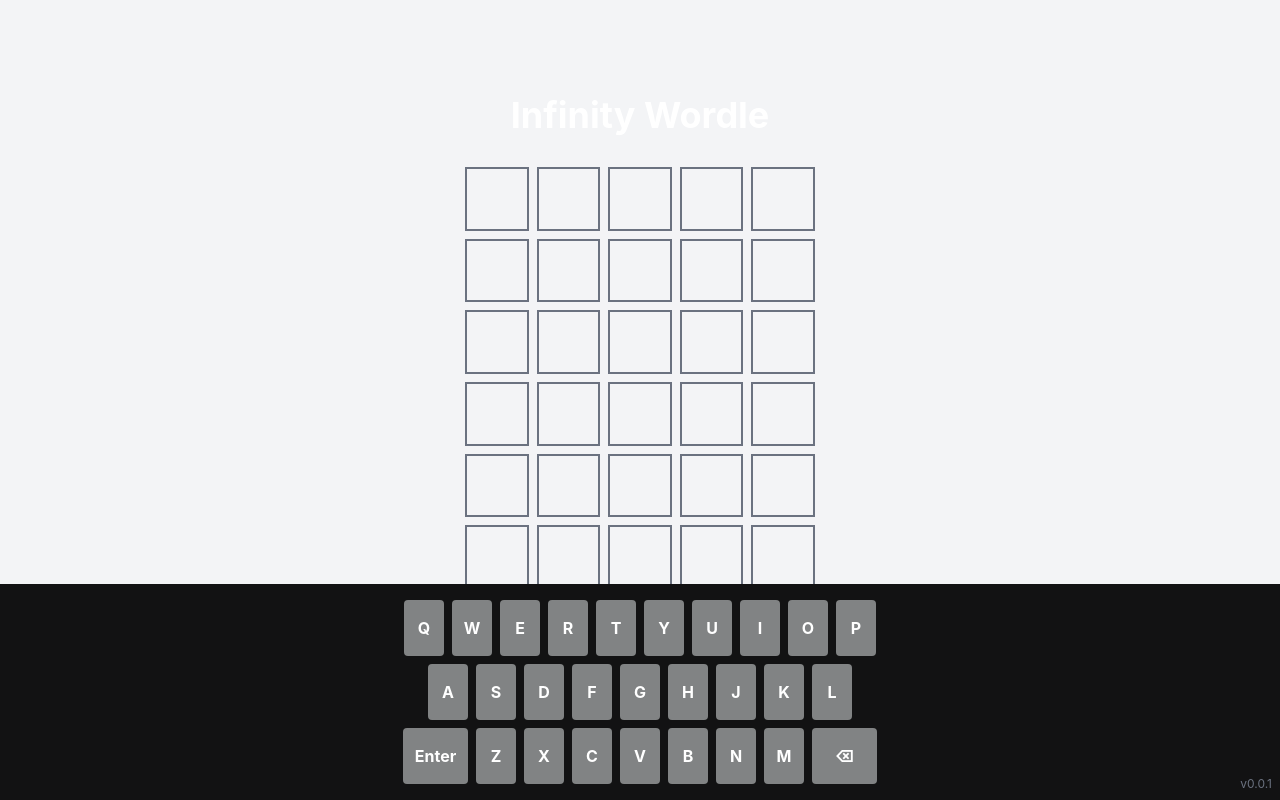
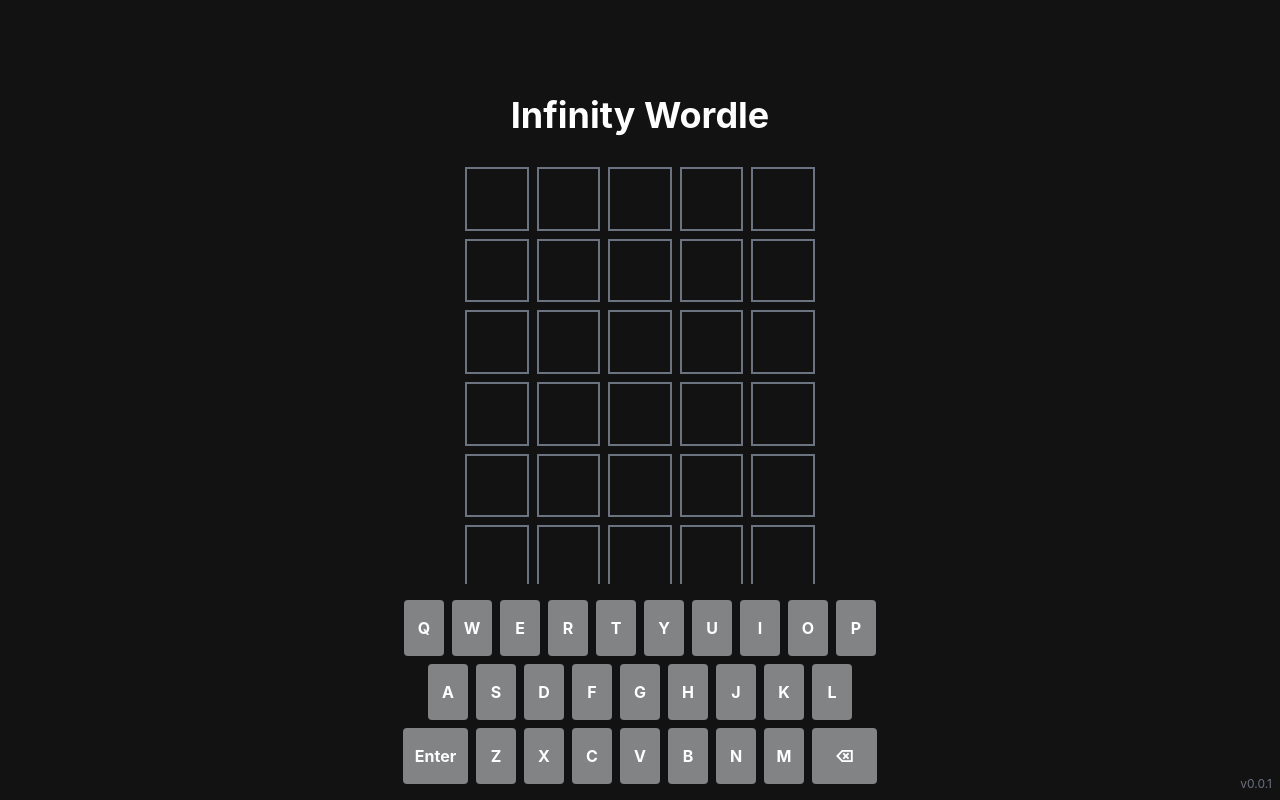
Before and after one commit to awazonable/infinity-wordle, a React (Vite) app: page / in a window 1280 px wide. Built offline with nearby package versions, Linux system fonts and the light colour scheme.

Commit message:
refactor: 設計書に基づいて一から実装し直し

```diff
--- a/package.json
+++ b/package.json
@@ -1,7 +1,7 @@
 {
   "name": "infinity-wordle",
   "private": true,
-  "version": "0.0.11",
+  "version": "0.0.12",
   "type": "module",
   "scripts": {
     "dev": "vite",
--- a/src/App.tsx
+++ b/src/App.tsx
@@ -8,8 +8,8 @@ const App: React.FC = () => {
   const { guesses, currentGuess, handleKeyPress, message, getLetterStates, shareUrl } = useGame();
 
   return (
-    <div className="min-h-screen bg-gray-100 flex flex-col items-center justify-center p-4 pb-24">
-      <h1 className="text-4xl font-bold mb-8">Infinity Wordle</h1>
+    <div className="min-h-screen bg-[#121213] flex flex-col items-center justify-center p-4 pb-24">
+      <h1 className="text-4xl font-bold mb-8 text-white">Infinity Wordle</h1>
       <GameBoard
         guesses={guesses}
         currentGuess={currentGuess}
--- a/src/components/Keyboard.tsx
+++ b/src/components/Keyboard.tsx
@@ -11,10 +11,6 @@ const Keyboard: React.FC<KeyboardProps> = ({ onKeyPress }) => {
     ['Enter', 'Z', 'X', 'C', 'V', 'B', 'N', 'M', '⌫'],
   ];
 
-  const handleKeyClick = (key: string) => {
-    onKeyPress(key);
-  };
-
   return (
     <div className="fixed bottom-0 left-0 right-0 p-4 bg-[#121213]">
       <div className="max-w-[500px] mx-auto">
@@ -24,7 +20,7 @@ const Keyboard: React.FC<KeyboardProps> = ({ onKeyPress }) => {
               {row.map((key) => (
                 <button
                   key={key}
-                  onClick={() => handleKeyClick(key)}
+                  onClick={() => onKeyPress(key)}
                   className={`
                     min-w-[40px] h-14 px-2 rounded
                     bg-wordle-keyboard text-white font-bold
--- a/src/components/Tile.tsx
+++ b/src/components/Tile.tsx
@@ -15,13 +15,13 @@ const Tile: React.FC<TileProps> = ({ letter, state }) => {
       case 'absent':
         return 'bg-wordle-absent';
       default:
-        return 'bg-transparent border-gray-500';
+        return 'bg-[#121213] border-gray-500';
     }
   };
 
   return (
     <div
-      className={`flex items-center justify-center aspect-square border-2 ${getBackgroundColor()} text-white font-bold text-2xl`}
+      className={`flex items-center justify-center aspect-square border-2 ${getBackgroundColor()} text-white font-bold text-2xl uppercase`}
     >
       {letter}
     </div>
--- a/src/index.css
+++ b/src/index.css
@@ -20,69 +20,19 @@
   font-family: Inter, system-ui, Avenir, Helvetica, Arial, sans-serif;
   line-height: 1.5;
   font-weight: 400;
-
-  color-scheme: light dark;
-  color: #ffffffde;
-  background-color: #242424;
-
+  color-scheme: dark;
+  color: #ffffff;
+  background-color: #121213;
   font-synthesis: none;
   text-rendering: optimizeLegibility;
   -webkit-font-smoothing: antialiased;
   -moz-osx-font-smoothing: grayscale;
 }
 
-a {
-  font-weight: 500;
-  color: #646cff;
-  text-decoration: inherit;
-}
-a:hover {
-  color: #535bf2;
-}
-
 body {
   margin: 0;
   min-width: 320px;
   min-height: 100vh;
-  background-color: #121213;
-  color: #fff;
-}
-
-h1 {
-  font-size: 3.2em;
-  line-height: 1.1;
-}
-
-button {
-  border-radius: 8px;
-  border: 1px solid transparent;
-  padding: 0.6em 1.2em;
-  font-size: 1em;
-  font-weight: 500;
-  font-family: inherit;
-  background-color: #1a1a1a;
-  cursor: pointer;
-  transition: border-color 0.25s;
-}
-button:hover {
-  border-color: #646cff;
-}
-button:focus,
-button:focus-visible {
-  outline: 4px auto -webkit-focus-ring-color;
-}
-
-@media (prefers-color-scheme: light) {
-  :root {
-    color: #213547;
-    background-color: #fff;
-  }
-  a:hover {
-    color: #747bff;
-  }
-  button {
-    background-color: #f9f9f9;
-  }
 }
 
 /* カスタムカラーのフォールバック */
```
